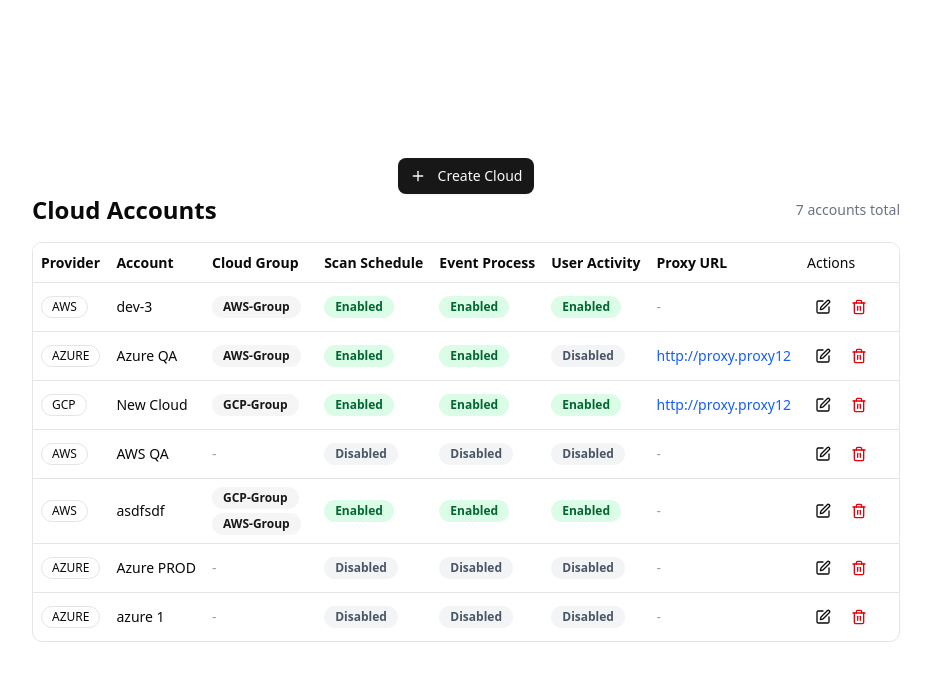
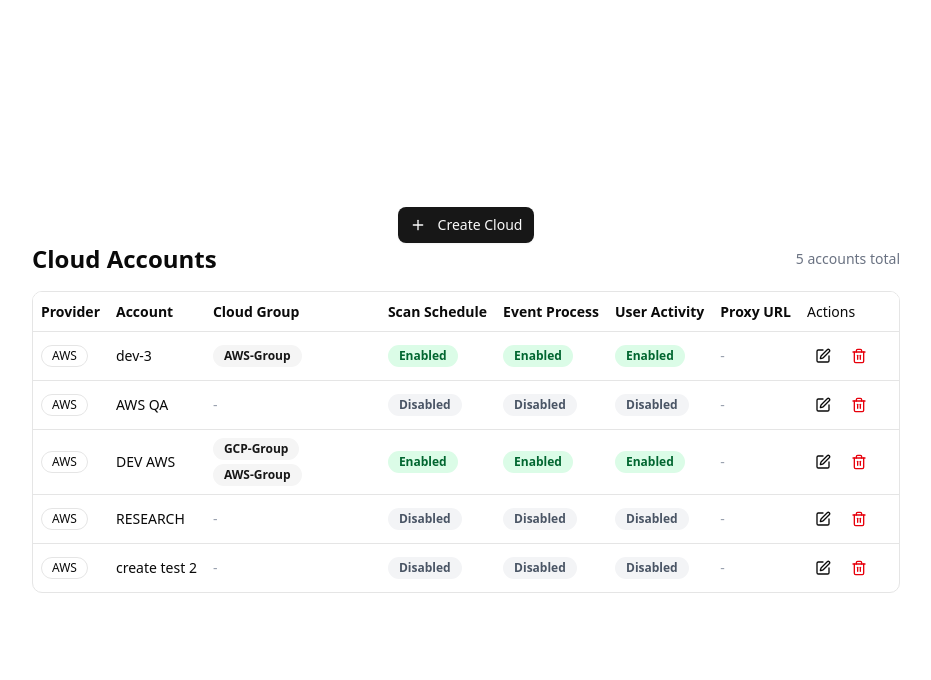
Before and after one commit to YeonhaPark/tatum-security, a Next.js app: page / in a window 1280 px wide. Shown: the top 680 px of the page, without its empty margins (174-1105 px from the left). Built offline with nearby package versions, Linux system fonts and the light colour scheme.

Commit message:
fix: handle modal close after api call ends

```diff
--- a/shared/lib/data/clouds.json
+++ b/shared/lib/data/clouds.json
@@ -33,70 +33,6 @@
     }
   },
   {
-    "id": "1756992950026",
-    "name": "Azure QA",
-    "provider": "AZURE",
-    "regionList": [
-      "global"
-    ],
-    "cloudGroupName": [
-      "AWS-Group"
-    ],
-    "scheduleScanEnabled": true,
-    "eventProcessEnabled": true,
-    "userActivityEnabled": false,
-    "scanScheduleSetting": {
-      "frequency": "HOUR",
-      "date": "1",
-      "weekday": "MON",
-      "hour": "0",
-      "minute": "15"
-    },
-    "credentials": {
-      "tenantId": "tenant-id1",
-      "subscriptionId": "1231",
-      "applicationId": "1231",
-      "secretKey": "rwsdfasdf1"
-    },
-    "credentialType": "APPLICATION",
-    "proxyUrl": "http://proxy.proxy12",
-    "createdAt": "2025-09-04T13:35:50.026Z",
-    "updatedAt": "2025-09-05T03:59:27.358Z",
-    "eventSource": {
-      "storageAccountName": "azure"
-    }
-  },
-  {
-    "id": "1756994048759",
-    "name": "New Cloud",
-    "provider": "GCP",
-    "regionList": [
-      "global",
-      "ap-northeast-3"
-    ],
-    "cloudGroupName": [
-      "GCP-Group"
-    ],
-    "scheduleScanEnabled": true,
-    "eventProcessEnabled": true,
-    "userActivityEnabled": true,
-    "scanScheduleSetting": {
-      "frequency": "HOUR",
-      "date": "1",
-      "weekday": "MON",
-      "hour": "0",
-      "minute": "10"
-    },
-    "credentials": {
-      "projectId": "google provider",
-      "jsonText": "{\"JSON\":\"TEXT\"}"
-    },
-    "credentialType": "JSON_TEXT",
-    "proxyUrl": "http://proxy.proxy12",
-    "createdAt": "2025-09-04T13:54:08.760Z",
-    "updatedAt": "2025-09-04T13:54:08.760Z"
-  },
-  {
     "id": "1756997838262",
     "name": "AWS QA",
     "provider": "AWS",
@@ -126,7 +62,7 @@
   },
   {
     "id": "1756992625407",
-    "name": "asdfsdf",
+    "name": "DEV AWS",
     "provider": "AWS",
     "regionList": [
       "global"
@@ -153,12 +89,15 @@
     "credentialType": "ACCESS_KEY",
     "proxyUrl": "",
     "createdAt": "2025-09-04T17:09:43.509Z",
-    "updatedAt": "2025-09-04T17:58:47.518Z"
+    "updatedAt": "2025-09-05T04:02:03.633Z",
+    "eventSource": {
+      "cloudTrailName": ""
+    }
   },
   {
-    "id": "1757042758744",
-    "name": "Azure PROD",
-    "provider": "AZURE",
+    "id": "1757044849805",
+    "name": "RESEARCH",
+    "provider": "AWS",
     "regionList": [
       "global"
     ],
@@ -174,20 +113,22 @@
       "minute": "0"
     },
     "credentials": {
-      "tenantId": "tenant-id23",
-      "subscriptionId": "subs-id23",
-      "applicationId": "1231",
-      "secretKey": "12tdgsdf"
+      "accessKey": "222",
+      "secretAccessKey": "ttt",
+      "roleArn": ""
     },
-    "credentialType": "APPLICATION",
+    "credentialType": "ACCESS_KEY",
     "proxyUrl": "",
-    "createdAt": "2025-09-05T03:25:58.744Z",
-    "updatedAt": "2025-09-05T03:25:58.744Z"
+    "eventSource": {
+      "cloudTrailName": ""
+    },
+    "createdAt": "2025-09-05T04:00:49.805Z",
+    "updatedAt": "2025-09-05T04:02:33.688Z"
   },
   {
-    "id": "1757042852834",
-    "name": "azure 1",
-    "provider": "AZURE",
+    "id": "1757044876342",
+    "name": "create test 2",
+    "provider": "AWS",
     "regionList": [
       "global"
     ],
@@ -203,14 +144,16 @@
       "minute": "0"
     },
     "credentials": {
-      "tenantId": "123",
-      "subscriptionId": "12",
-      "applicationId": "drfsd",
-      "secretKey": "sdfsdf"
+      "accessKey": "123",
+      "secretAccessKey": "123",
+      "roleArn": ""
     },
-    "credentialType": "APPLICATION",
+    "credentialType": "ACCESS_KEY",
     "proxyUrl": "",
-    "createdAt": "2025-09-05T03:27:32.834Z",
-    "updatedAt": "2025-09-05T03:27:32.834Z"
+    "eventSource": {
+      "cloudTrailName": ""
+    },
+    "createdAt": "2025-09-05T04:01:16.342Z",
+    "updatedAt": "2025-09-05T04:01:16.342Z"
   }
 ]
--- a/widgets/cloud-form-modal/ui/cloud-form-modal.tsx
+++ b/widgets/cloud-form-modal/ui/cloud-form-modal.tsx
@@ -237,9 +237,8 @@ export function CloudFormModal({
       }
       console.log("UPDATE PAYLOAD ===\n", patch);
       await updateCloud.mutateAsync({ id: cloudId, data: patch });
-
-      onOpenChange(false);
     }
+    onOpenChange(false);
   };
   return (
     <Dialog open={open} onOpenChange={onOpenChange}>
```
